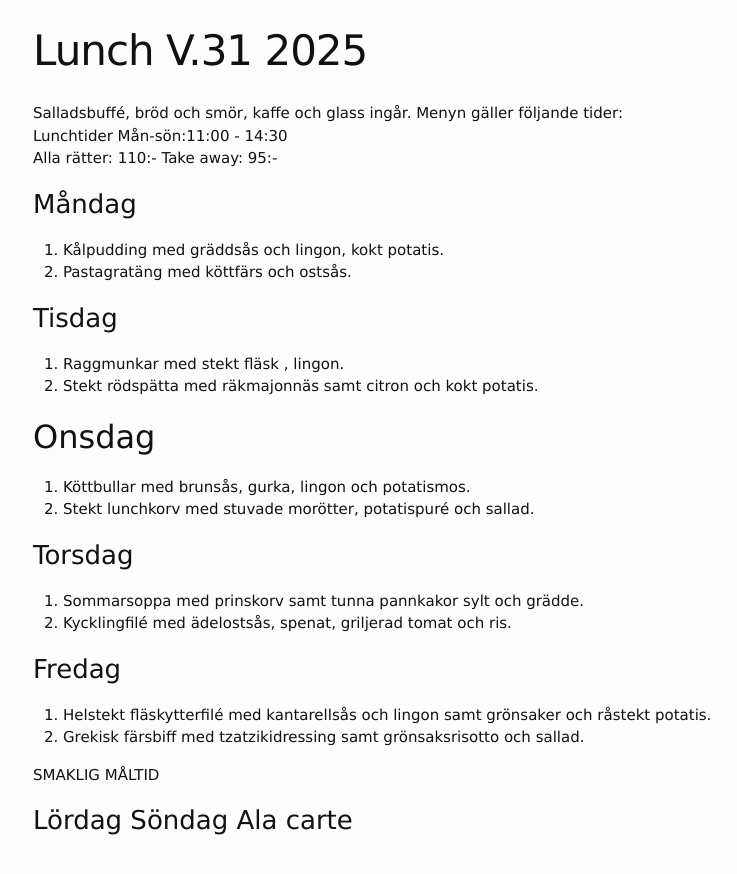
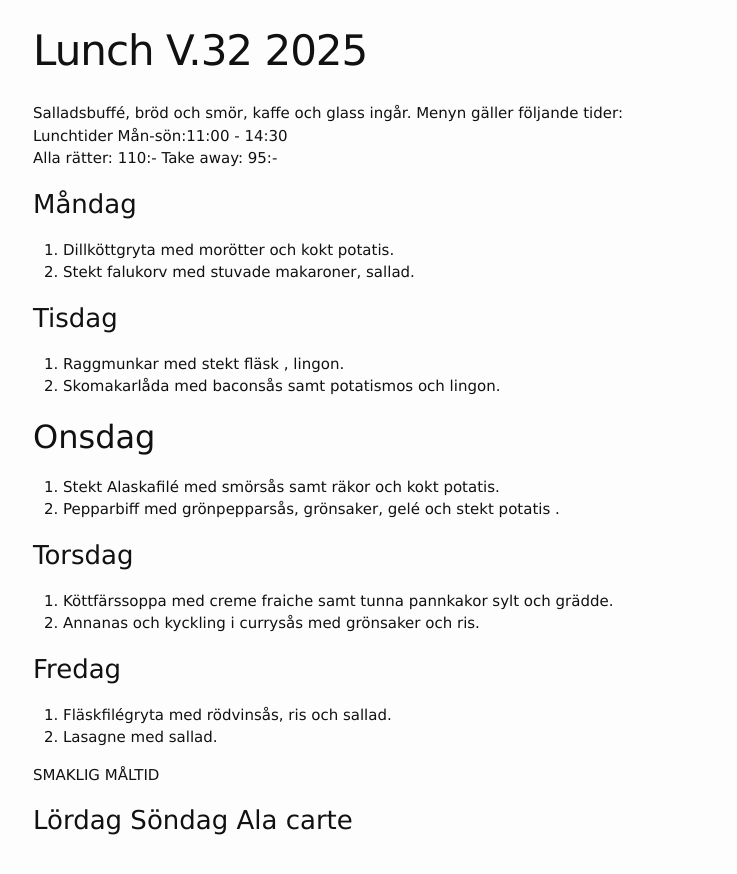
Before and after one commit to FarInn62/farinn62.github.io, a Jekyll site: the page built from lunch.md, in a window 1280 px wide. Shown: the top 874 px of the page, without its empty margins (237-974 px from the left). Built offline with Jekyll 4.4.1, drawn with Linux system fonts in a browser that asks for light colours.

Commit message:
Update lunch.md

```diff
--- a/lunch.md
+++ b/lunch.md
@@ -1,6 +1,6 @@
 ---
 layout: foodmenu
-title: Lunch V.31 2025
+title: Lunch V.32 2025
 permalink: /lunch/
 published: true
 ---
@@ -11,27 +11,27 @@ Alla rätter: 110:- Take away: 95:-
 
 ### Måndag
 
-1. Kålpudding med gräddsås och lingon, kokt potatis.
-2. Pastagratäng med köttfärs och ostsås.
+1. Dillköttgryta med morötter och kokt potatis.
+2. Stekt falukorv med stuvade makaroner, sallad.
 
 ### Tisdag
 
 1. Raggmunkar med stekt fläsk , lingon.
-2. Stekt rödspätta med räkmajonnäs samt citron och kokt potatis.
+2. Skomakarlåda med baconsås samt potatismos och lingon.
 
 ## Onsdag
-1. Köttbullar med brunsås, gurka, lingon och potatismos.
-2. Stekt lunchkorv med stuvade morötter, potatispuré och sallad.
+1. Stekt Alaskafilé med smörsås samt räkor och kokt potatis.
+2. Pepparbiff med grönpepparsås, grönsaker, gelé och stekt potatis .
 
 ### Torsdag
 
-1. Sommarsoppa med prinskorv samt tunna pannkakor sylt och grädde.
-2. Kycklingfilé med ädelostsås, spenat, griljerad tomat och ris.
+1. Köttfärssoppa med creme fraiche samt tunna pannkakor sylt och grädde.
+2. Annanas och kyckling i currysås med grönsaker och ris.
 
 ### Fredag
 
-1. Helstekt fläskytterfilé med kantarellsås och lingon samt grönsaker och råstekt potatis.
-2. Grekisk färsbiff med tzatzikidressing samt grönsaksrisotto och sallad.
+1. Fläskfilégryta med rödvinsås, ris och sallad.
+2. Lasagne med sallad.
 
 SMAKLIG MÅLTID
 
```
